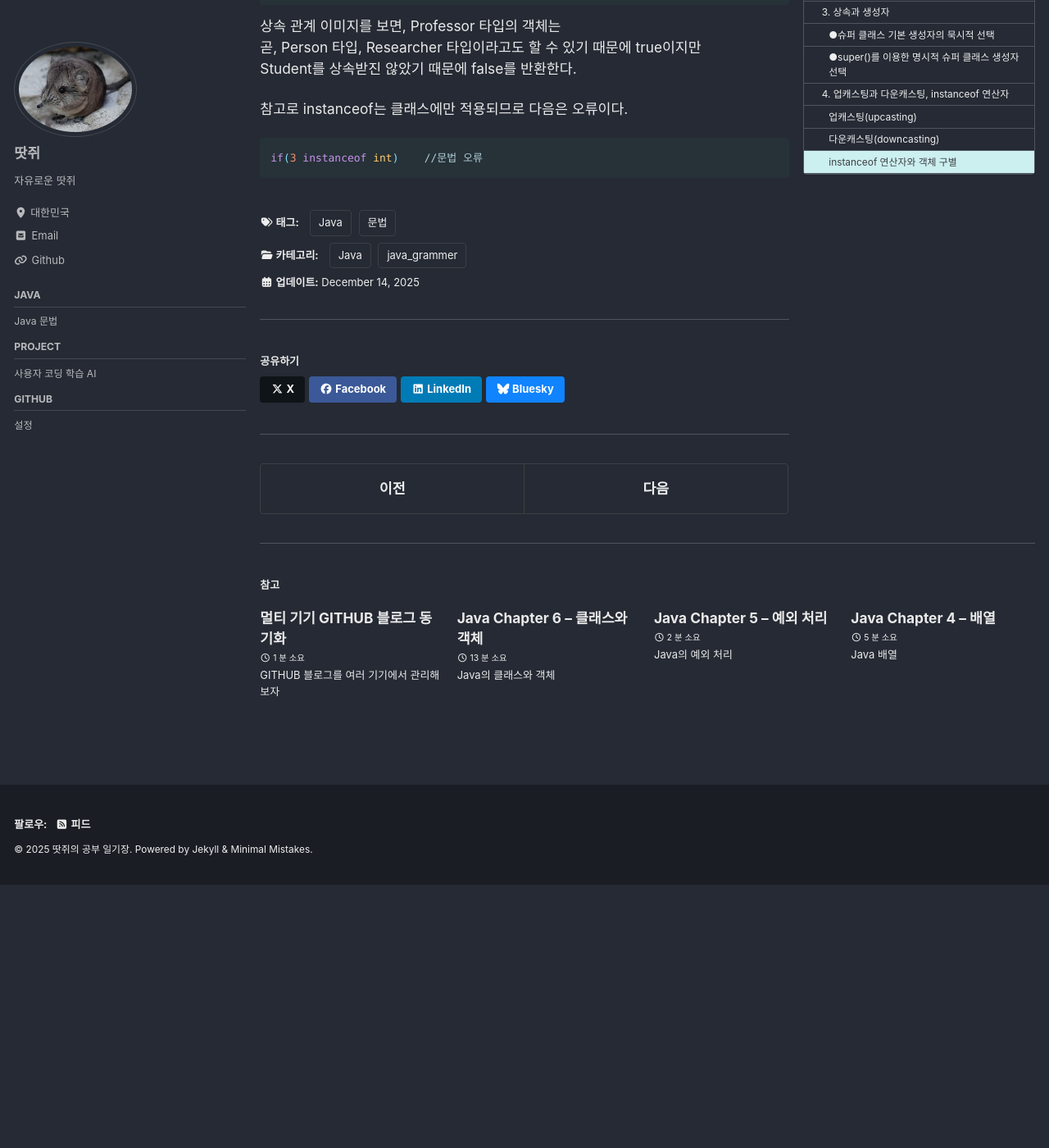
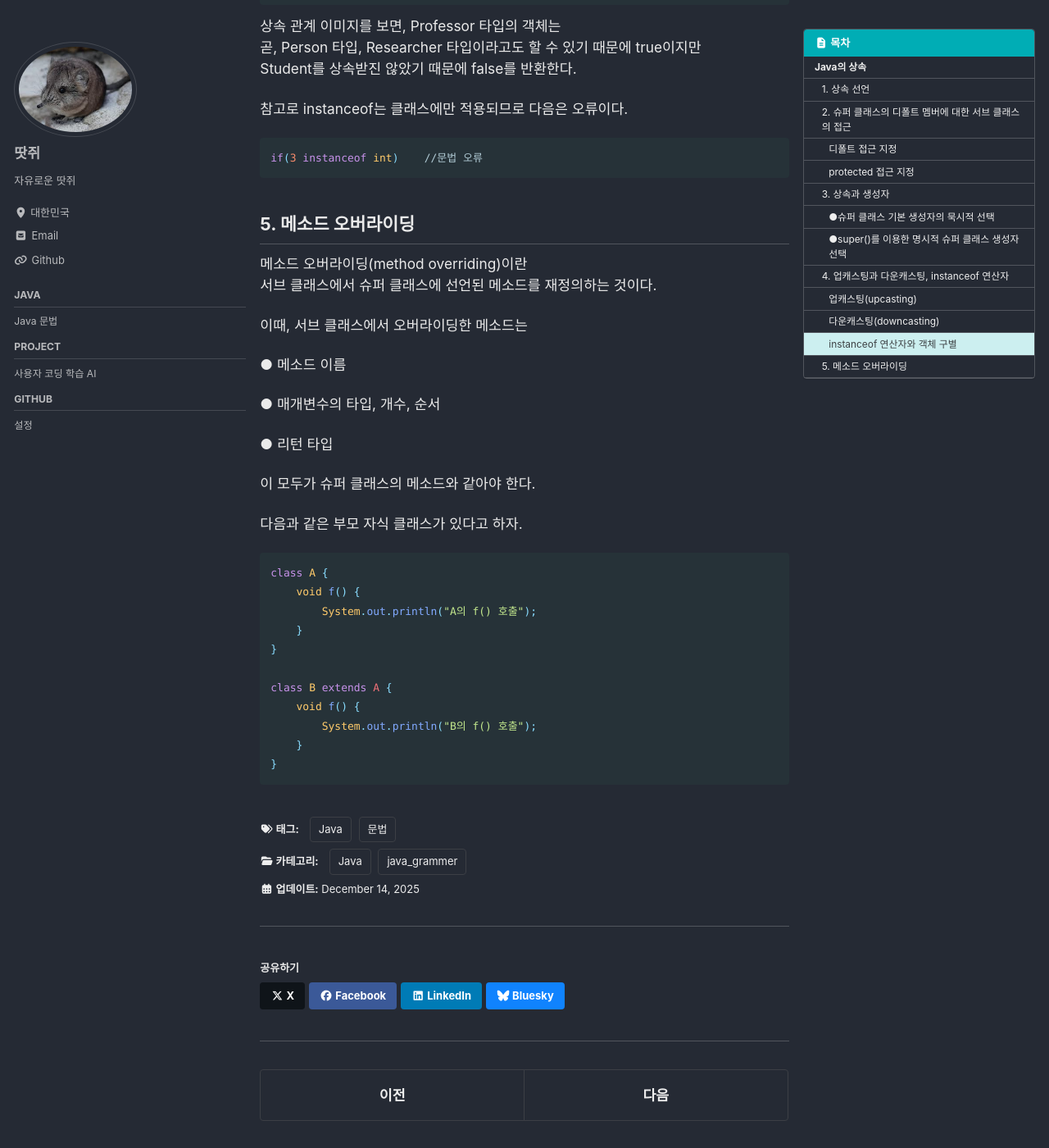
Before and after one commit to jaeseo0214/jaeseo0214.github.io, a Jekyll site: the page built from _posts/2025-12-14-Java_Ch7.md, in a window 1280 px wide and 1400 px high, scrolled down 10311 px. Shown: the whole window at 82% size. Built offline with Jekyll 4.4.1, drawn with Linux system fonts in a browser that asks for light colours; cached includes are drawn as plain includes; before the commit the page ends 11390 px from its top, so only the background shows below that.

Commit message:
Update Ch7

````diff
--- a/_posts/2025-12-14-Java_Ch7.md
+++ b/_posts/2025-12-14-Java_Ch7.md
@@ -532,3 +532,44 @@ Student를 상속받진 않았기 때문에 false를 반환한다.<br>
 ```java
 if(3 instanceof int)    //문법 오류
 ```
+
+
+
+
+
+
+## 5. 메소드 오버라이딩
+
+
+메소드 오버라이딩(method overriding)이란<br>
+서브 클래스에서 슈퍼 클래스에 선언된 메소드를 재정의하는 것이다.<br>
+
+
+이때, 서브 클래스에서 오버라이딩한 메소드는<br>
+
+
+● 메소드 이름<br>
+
+● 매개변수의 타입, 개수, 순서<br>
+
+● 리턴 타입<br>
+
+이 모두가 슈퍼 클래스의 메소드와 같아야 한다.<br>
+
+
+다음과 같은 부모 자식 클래스가 있다고 하자.<br>
+
+
+```java
+class A {
+    void f() {
+        System.out.println("A의 f() 호출");
+    }
+}
+
+class B extends A {
+    void f() {
+        System.out.println("B의 f() 호출");
+    }
+}
+```
````
